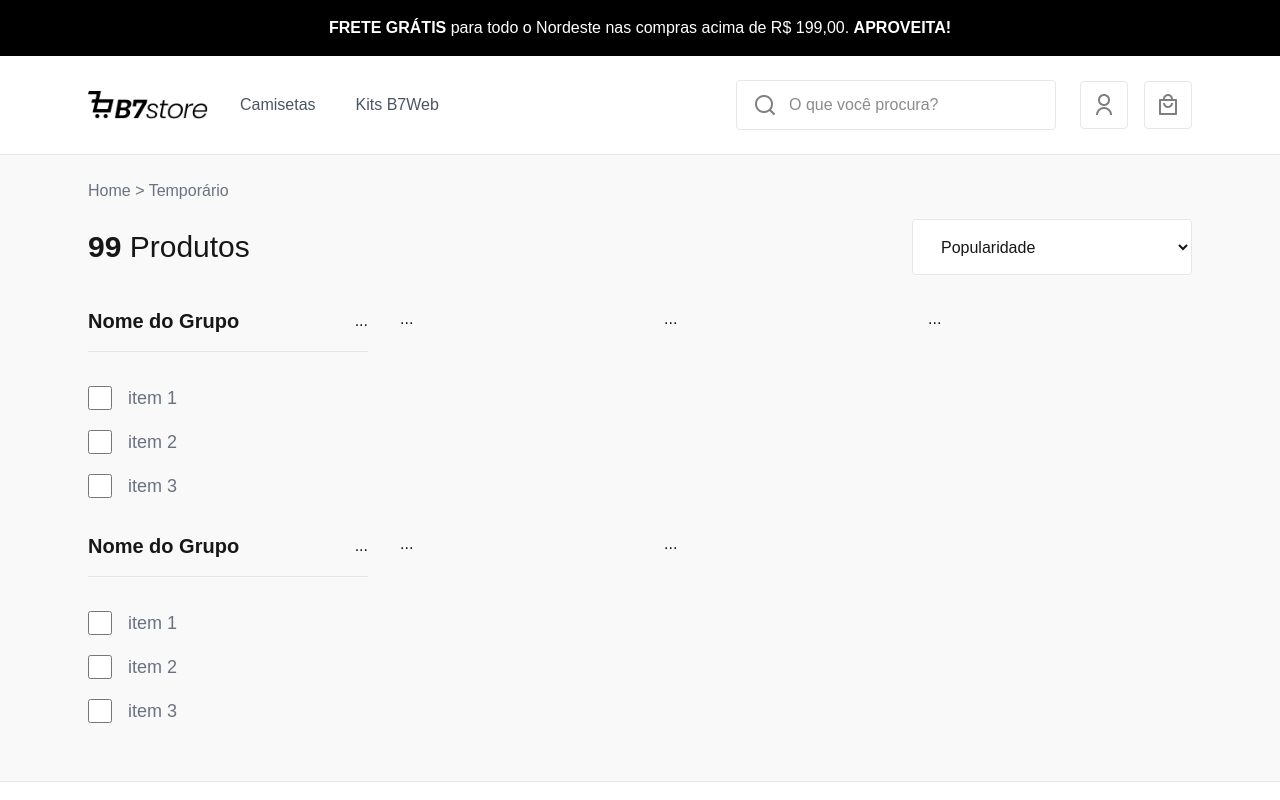
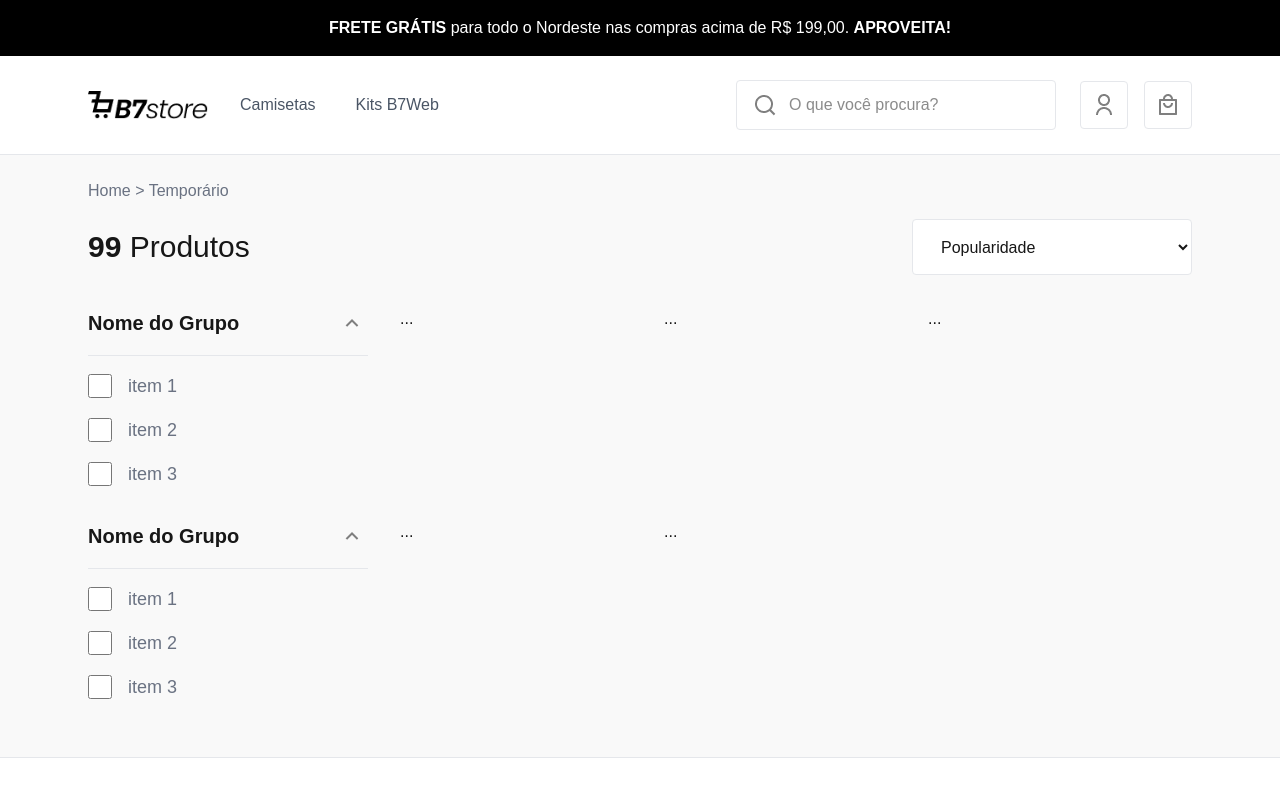
Before and after one commit to FabinhoFlauzino/b7store-frontend, a Next.js app: page /categories/1 in a window 1280 px wide. Shown: the top 800 px of the page. Built offline with nearby package versions, Linux system fonts and the light colour scheme.

Commit message:
Criando accordion

```diff
--- a/src/components/categories/filter-group.tsx
+++ b/src/components/categories/filter-group.tsx
@@ -1,16 +1,30 @@
+"use client"
+
+import Image from "next/image";
 import { FilterItem } from "./filter-item";
+import { useState } from "react";
 
 export function FilterGroup() {
+  const [opened, setOpened] = useState(true)
+
   return (
     <div className="mb-8">
       <div className="flex justify-between items-center border-b border-gray-200 pb-4">
         <div className="flex-1 text-xl font-semibold">Nome do Grupo</div>
-        <div className="">...</div>
+        <div onClick={() => setOpened(!opened)} className="size-8 flex justify-center items-center cursor-pointer">
+          <Image
+            src="/assets/ui/arrow-left-s-line.png"
+            alt=""
+            width={24}
+            height={24}
+            className={`transition-all ${opened ? "rotate-0": "-rotate-180"}`}
+          />
+        </div>
       </div>
-      <div className="pt-8 flex flex-col gap-4">
-        <FilterItem id={1} label={"item 1"}/>
-        <FilterItem id={2} label={"item 2"}/>
-        <FilterItem id={3} label={"item 3"}/>
+      <div className={`overflow-y-hidden ${opened ? "max-h-96": "max-h-0"} transition-all`}>
+        <FilterItem id={1} label={"item 1"} />
+        <FilterItem id={2} label={"item 2"} />
+        <FilterItem id={3} label={"item 3"} />
       </div>
     </div>
   )
--- a/src/components/categories/filter-item.tsx
+++ b/src/components/categories/filter-item.tsx
@@ -5,7 +5,7 @@ type FilterItemProps = {
 
 export function FilterItem({id, label}: FilterItemProps) {
   return (
-    <div className="flex items-center gap-4">
+    <div className="flex items-center gap-4 mt-4">
       <input type="checkbox" className="size-6" id={`ck-${id}`} />
       <label htmlFor={`ck-${id}`} className="text-lg text-gray-500">{label}</label>
     </div>
```
